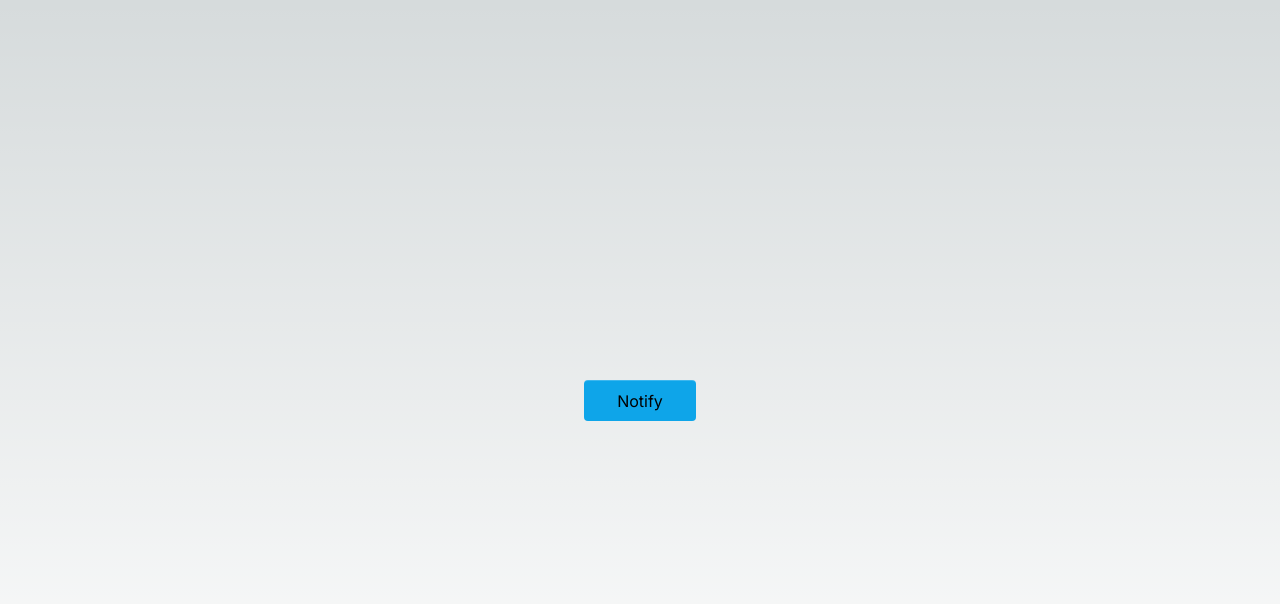
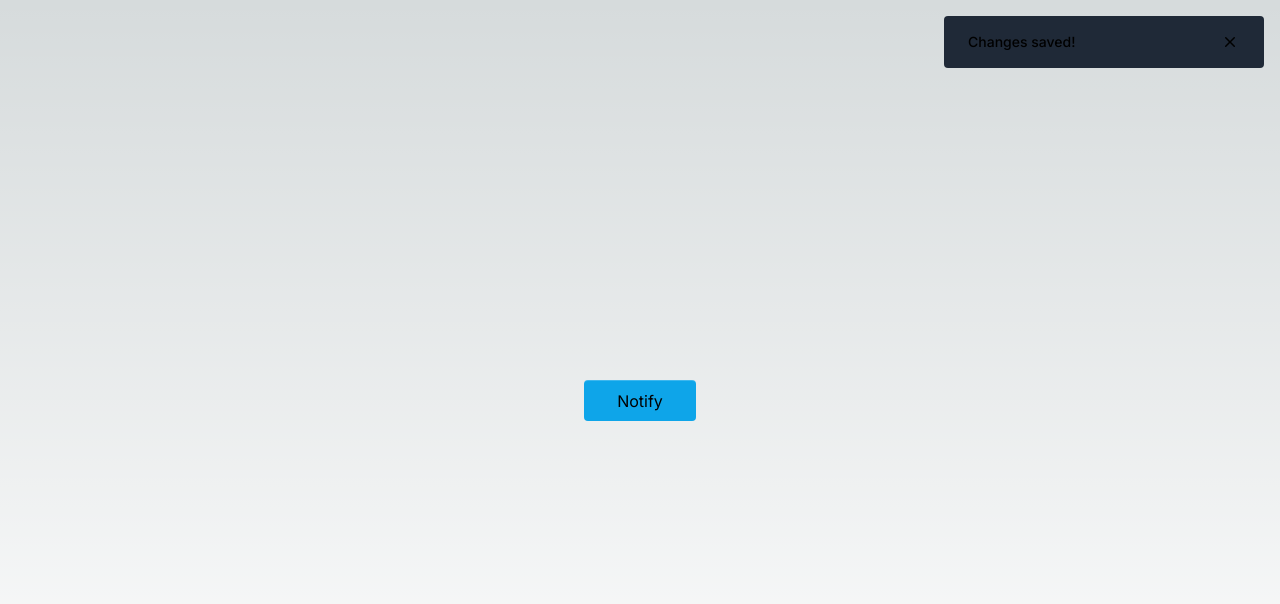
Before and after one commit to midcenturydude7/nextjs-radix-ui-animated-toast, a Next.js app: page / in a window 1280 px wide. Shown: the top 604 px of the page. Built offline with nearby package versions, Linux system fonts and the light colour scheme.

Commit message:
Working with react-toast in radix-ui

```diff
--- a/app/page.tsx
+++ b/app/page.tsx
@@ -2,6 +2,8 @@
 import * as Toast from "@radix-ui/react-toast";
 
 import React from "react";
+
+import { XMarkIcon } from "@heroicons/react/20/solid";
 
 export default function Page() {
   return (
@@ -11,11 +13,17 @@ export default function Page() {
       </button>
 
       <Toast.Provider>
-        <Toast.Root className="rounded bg-gray-700 p-4">
+        <Toast.Root
+          duration={10000000}
+          className="flex items-center justify-between rounded border-gray-700 bg-gray-800 px-6 py-4 text-sm font-medium"
+        >
           <Toast.Description>Changes saved!</Toast.Description>
+          <Toast.Close>
+            <XMarkIcon className="size-5" />
+          </Toast.Close>
         </Toast.Root>
 
-        <Toast.Viewport className="fixed right-0 top-0" />
+        <Toast.Viewport className="fixed right-4 top-4 w-80" />
       </Toast.Provider>
     </div>
   );
--- a/package.json
+++ b/package.json
@@ -9,7 +9,9 @@
     "lint": "next lint"
   },
   "dependencies": {
+    "@heroicons/react": "^2.1.1",
     "@radix-ui/react-toast": "^1.1.5",
+    "heroicons": "^2.1.1",
     "next": "14.1.0",
     "react": "^18",
     "react-dom": "^18"
```
Also changed, not shown: 1 other file (tests, documents, lock files or other folders).
